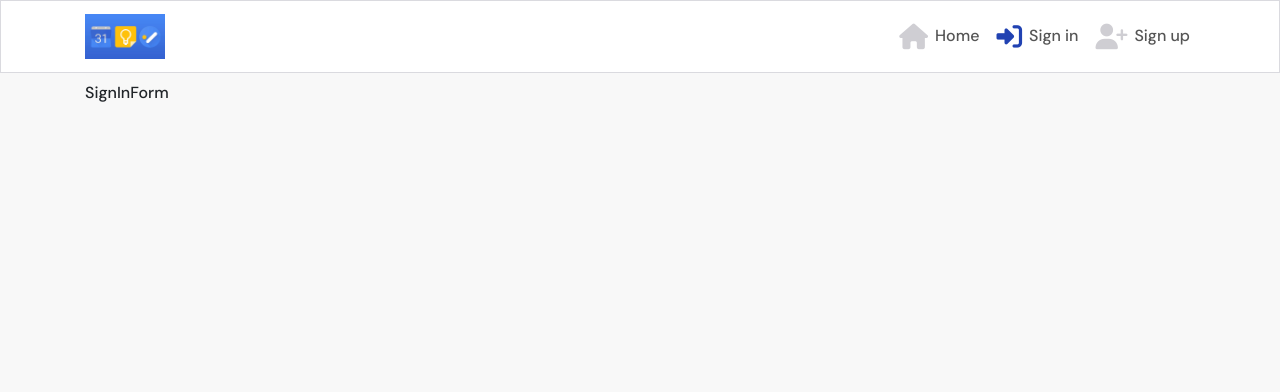
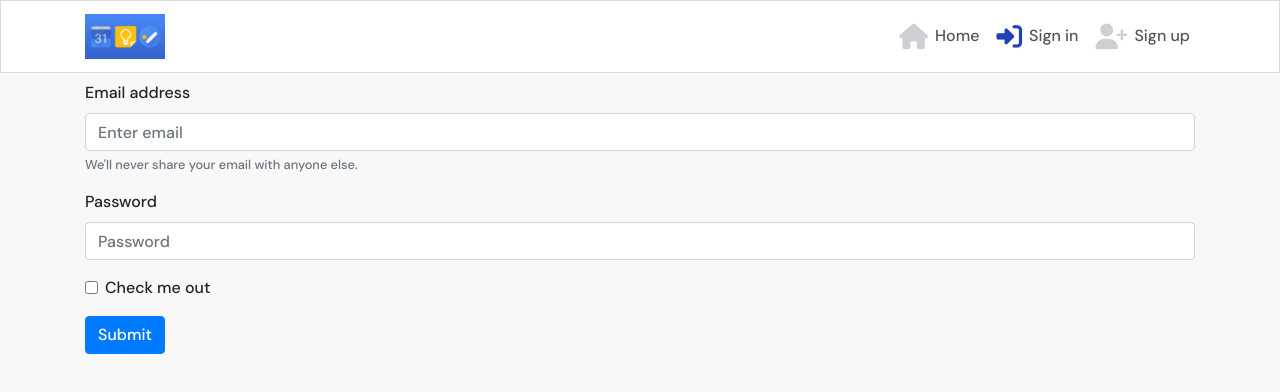
Before and after one commit to Anthonyrajlucas/anto-productivity-app, a React (Create React App) app: page /signin in a window 1280 px wide. Shown: the top 392 px of the page. Built offline with nearby package versions, Linux system fonts and the light colour scheme.

Commit message:
Form component added and import react bootstrap

```diff
--- a/src/pages/auth/SignInForm.js
+++ b/src/pages/auth/SignInForm.js
@@ -1,8 +1,27 @@
 import React from 'react'
-
+import {Form, Button} from 'react-bootstrap'
 const SignInForm = () => {
   return (
-    <div>SignInForm</div>
+    <Form>
+  <Form.Group controlId="formBasicEmail">
+    <Form.Label>Email address</Form.Label>
+    <Form.Control type="email" placeholder="Enter email" />
+    <Form.Text className="text-muted">
+      We'll never share your email with anyone else.
+    </Form.Text>
+  </Form.Group>
+
+  <Form.Group controlId="formBasicPassword">
+    <Form.Label>Password</Form.Label>
+    <Form.Control type="password" placeholder="Password" />
+  </Form.Group>
+  <Form.Group controlId="formBasicCheckbox">
+    <Form.Check type="checkbox" label="Check me out" />
+  </Form.Group>
+  <Button variant="primary" type="submit">
+    Submit
+  </Button>
+</Form>
   )
 }
 
--- a/src/pages/home/HomePage.js
+++ b/src/pages/home/HomePage.js
@@ -8,7 +8,7 @@ const HomePage = () => {
   return (
     <>
   <Card>
-  <img src='../assets/landing_page.jpg' alt='landingimage' />
+  <Card.Img src=""/>
     <Card.Body>
       <Card.Text>
       <h1>Welcome to Anto-Productivity-App
```
Also changed, not shown: src/App.module.css (line endings or trailing spaces).
